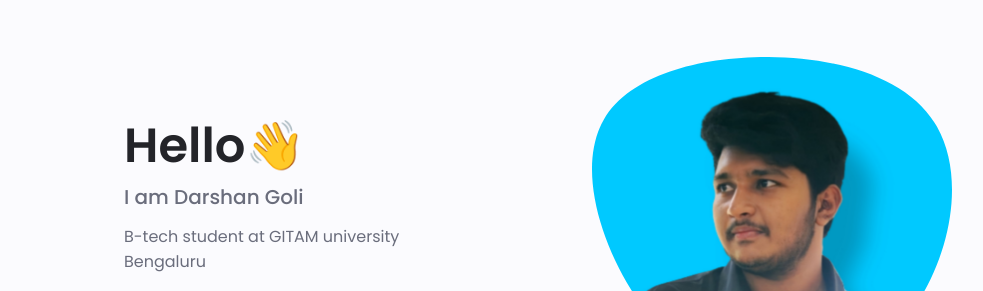
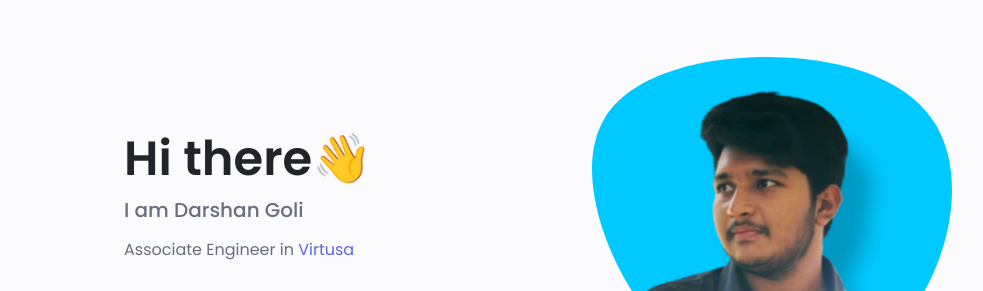
Before and after one commit to darshangoli/darshan.in, a plain HTML site: page index.html in a window 1280 px wide. Shown: the part 127-418 px from the top of the page, 184-1167 px from the left. Drawn offline with nearby package versions, Linux system fonts and the light colour scheme.

Commit message:
Update index.html
updated home

```diff
--- a/index.html
+++ b/index.html
@@ -108,9 +108,9 @@
                         </div>
                         <div class="home__data">
 
-                            <h1 class="home__title">Hello👋</h1>
+                            <h1 class="home__title">Hi there👋</h1>
                             <h3 class="home__subtitle">I am Darshan Goli</h3>
-                            <p class="home__description">B-tech student at GITAM university Bengaluru</p>
+                            <p class="home__description">Associate Engineer in <span style="color: #5867E8;">Virtusa</span></p>
                             <a href="https://forms.office.com/Pages/ResponsePage.aspx?id=DQSIkWdsW0yxEjajBLZtrQAAAAAAAAAAAAO__S9hIAdUNlZINTBJNUQ4VURTSjdMT1RNRlE0QzdLVi4u" class="button button--flex">
                                 Get In Touch ? <i class="uil uil-message"></i>
                             </a>
```
